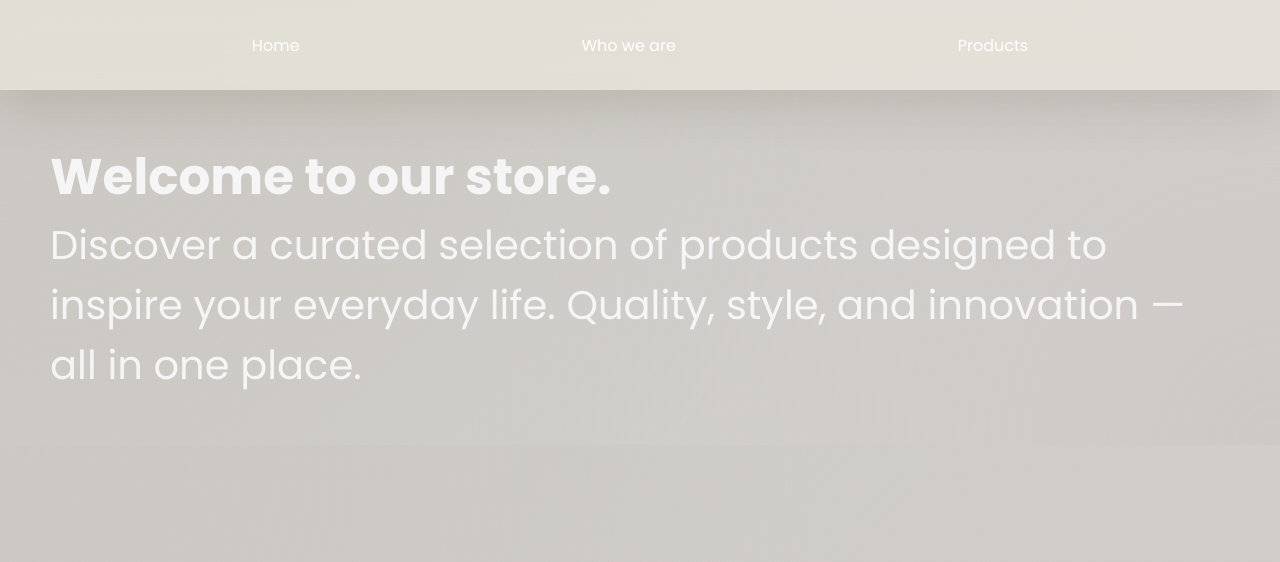
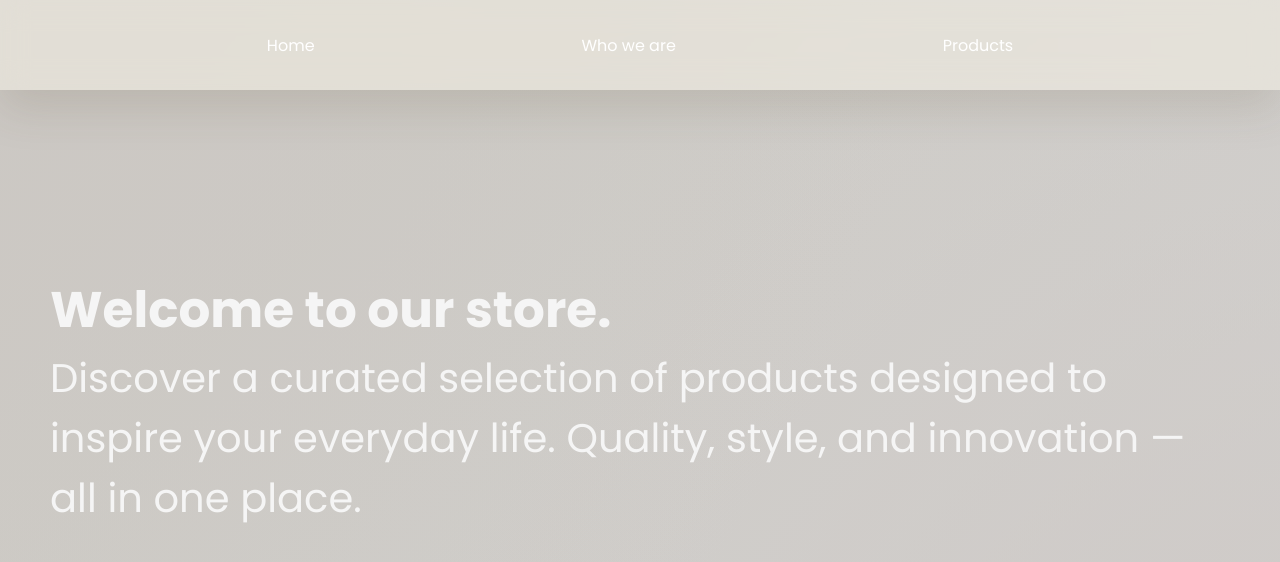
Before and after one commit to ilenia-agnolon/react-router, a React (Vite) app: page / in a window 1280 px wide. Shown: the top 562 px of the page. Built offline with nearby package versions, Linux system fonts and the light colour scheme.

Commit message:
lavorato in css

```diff
--- a/src/index.css
+++ b/src/index.css
@@ -102,13 +102,15 @@ nav {
   box-shadow: 0 18px 45px rgba(90, 75, 50, 0.15);
   backdrop-filter: blur(14px) saturate(120%);
   font-size: 16px;
+  position: fixed;
+  top: 0;
+  z-index: 999;
 
   ul {
     list-style: none;
     display: flex;
     justify-content: space-evenly;
     align-items: center;
-    gap: 30px;
     height: 90px;
   }
 }
@@ -118,10 +120,23 @@ nav {
   text-decoration: none;
 }
 
+nav li:hover {
+  text-shadow: 0 0 6px rgba(255, 255, 255, 0.85),
+    0 0 12px rgba(255, 255, 255, 0.6);
+  color: #fff;
+}
+
 /* HOMEPAGE */
 .home-page-txt {
   color: whitesmoke;
   padding: 50px;
+  height: 100vh;
+  color: whitesmoke;
+  padding: 50px;
+  height: 100vh;
+  display: flex;
+  justify-content: center;
+  flex-direction: column;
 
   h1 {
     font-size: 50px;
@@ -133,6 +148,10 @@ nav {
 }
 
 /* PAGINA PRODOTTI */
+.main-container-products {
+  margin-top: 110px;
+}
+
 h2 {
   text-align: center;
   margin-top: 30px;
--- a/src/pages/Prodotti.jsx
+++ b/src/pages/Prodotti.jsx
@@ -18,7 +18,7 @@ const Prodotti = () => {
   //   LISTA PRODOTTI
   return (
     <>
-      <div>
+      <div className="main-container-products">
         <h2>Products List</h2>
 
         {/* contenitore bootstrap */}
```
